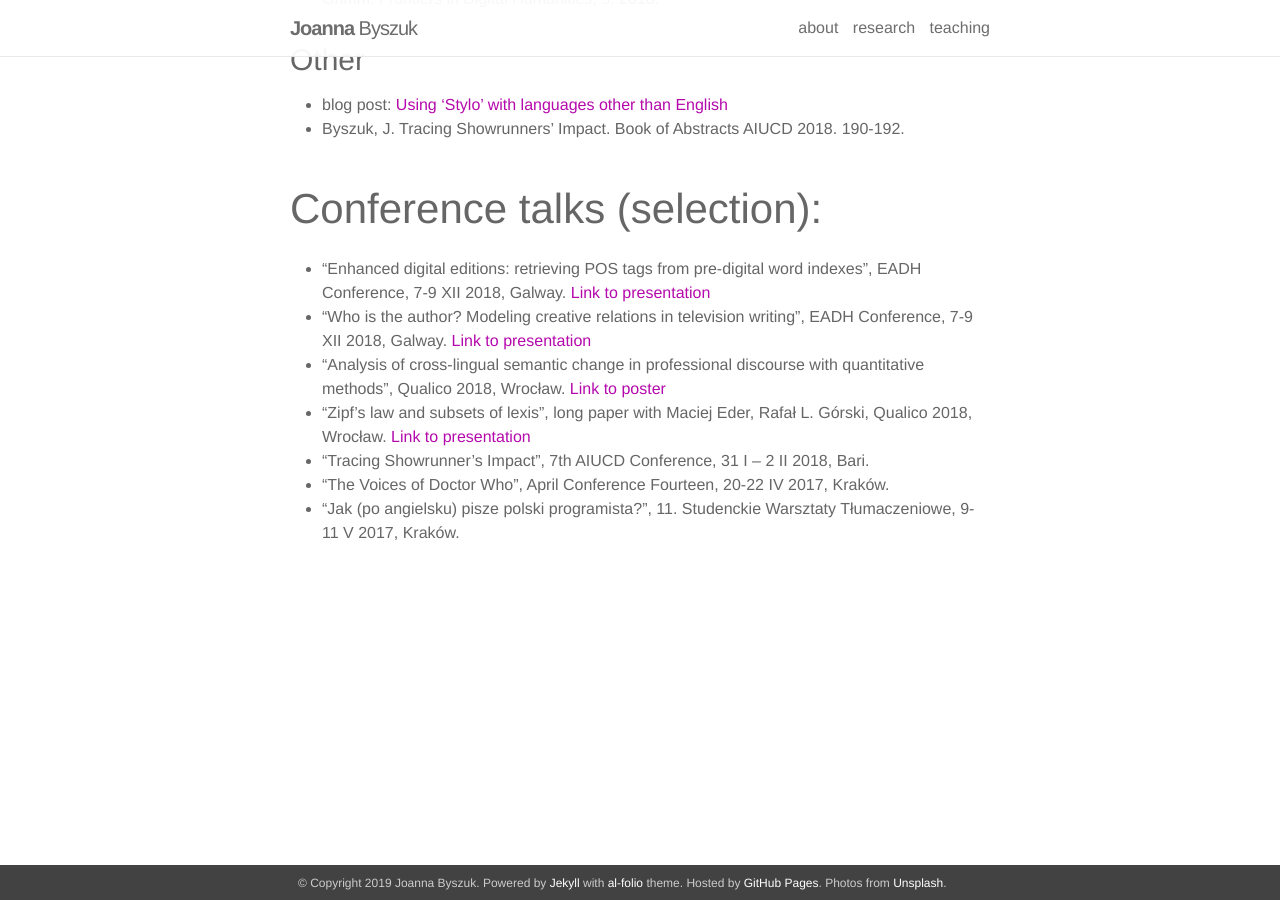
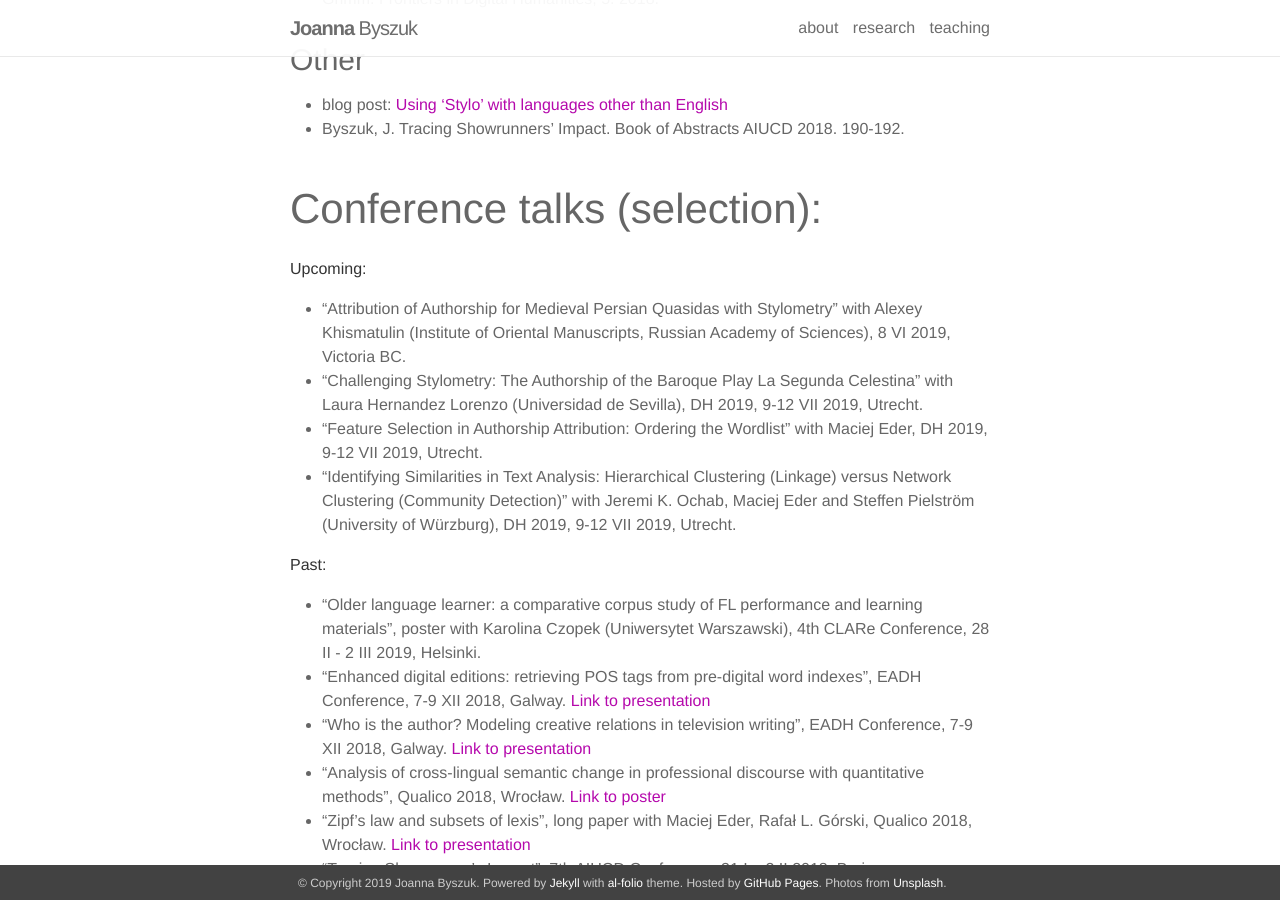
Before and after one commit to JoannaBy/JoannaBy.github.io, a Jekyll site: the page built from _pages/publications.md, in a window 1280 px wide and 900 px high, scrolled down 452 px. Built offline with Jekyll 4.4.1, drawn with Linux system fonts in a browser that asks for light colours; nearby versions of some CDN libraries.

Commit message:
added new conferences

```diff
--- a/_pages/publications.md
+++ b/_pages/publications.md
@@ -13,6 +13,14 @@ description: Publications and talks.
 * Byszuk, J. Tracing Showrunners’ Impact. Book of Abstracts AIUCD 2018. 190-192.
 
 ## Conference talks (selection):
+Upcoming:
+* "Attribution of Authorship for Medieval Persian Quasidas with Stylometry” with Alexey Khismatulin (Institute of Oriental Manuscripts, Russian Academy of Sciences), 8 VI 2019, Victoria BC.
+* "Challenging Stylometry: The Authorship of the Baroque Play La Segunda Celestina" with Laura Hernandez Lorenzo (Universidad de Sevilla), DH 2019, 9-12 VII 2019, Utrecht.
+* "Feature Selection in Authorship Attribution: Ordering the Wordlist" with Maciej Eder, DH 2019, 9-12 VII 2019, Utrecht.
+* "Identifying Similarities in Text Analysis: Hierarchical Clustering (Linkage) versus Network Clustering (Community Detection)" with Jeremi K. Ochab, Maciej Eder and Steffen Pielström (University of Würzburg), DH 2019, 9-12 VII 2019, Utrecht.
+
+Past:
+* "Older language learner: a comparative corpus study of FL performance and learning materials", poster with Karolina Czopek (Uniwersytet Warszawski), 4th CLARe Conference, 28 II - 2 III 2019, Helsinki.
 * "Enhanced digital editions: retrieving POS tags from pre-digital word indexes", EADH Conference, 7-9 XII 2018, Galway. [Link to presentation](https://github.com/JoannaBy/various_presentations/blob/master/EADH2018_Enhanced_digital_editions-retrieving_POS_tags_from_pre-digital_word_indexes.pdf)
 * "Who is the author? Modeling creative relations in television writing", EADH Conference, 7-9 XII 2018, Galway. [Link to presentation](https://github.com/JoannaBy/various_presentations/blob/master/EADH2018_Who_is_the%20author_%20Modeling_creative_relations_in_television_writing.pdf)
 * "Analysis of cross-lingual semantic change in professional discourse with quantitative methods", Qualico 2018, Wrocław. [Link to poster](https://github.com/JoannaBy/various_presentations/blob/master/Qualico2018_Analysis_of_cross-lingual_semantic-_change_in_professional_discourse_with_quantitative_%20methods.pdf)
```
Also changed, not shown: _pages/about.md (+2 -2 lines).
